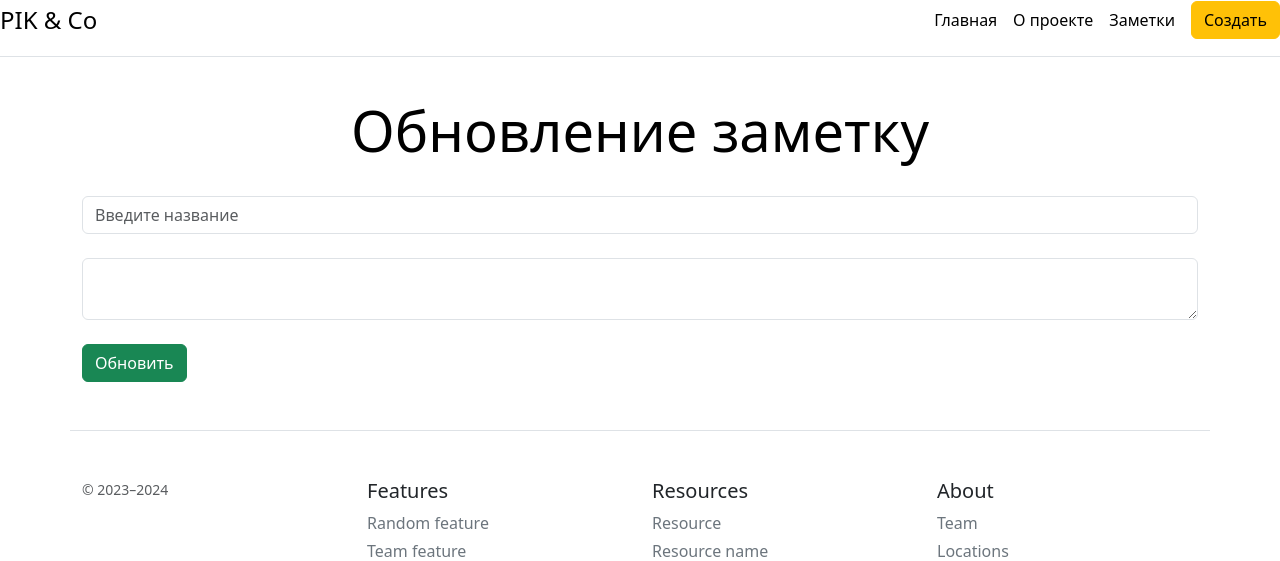
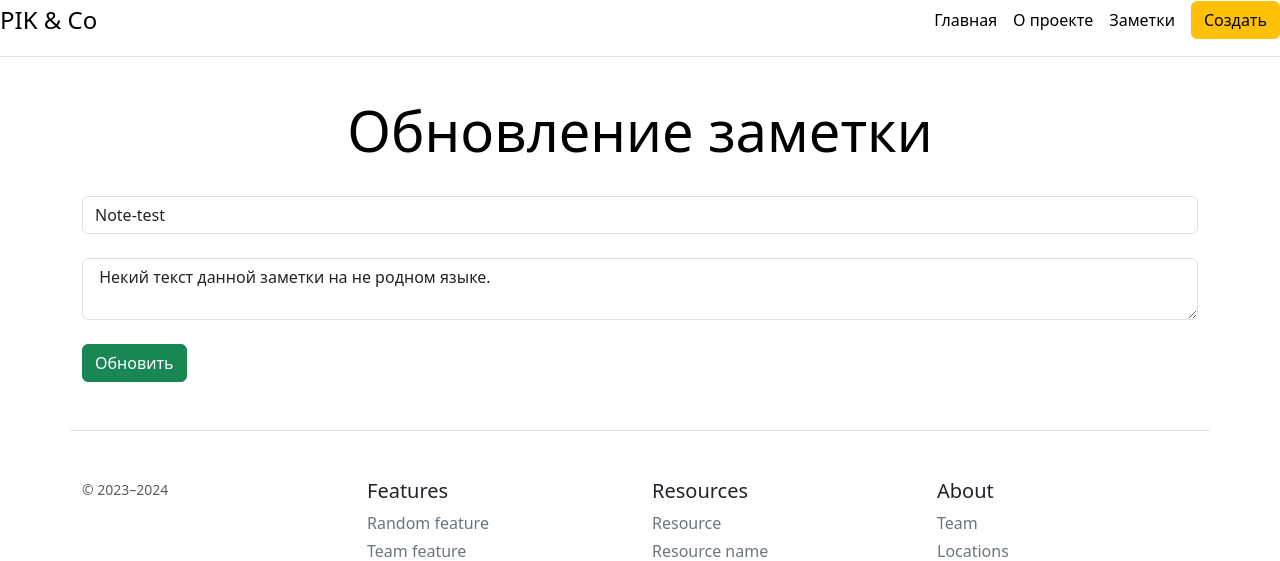
Before and after one commit to PI-Klimkovich/Flask_Poetry, a Flask app: page /notes/3c3c26a1-70e5-46db-83aa-74eb81bda4ce/update in a window 1280 px wide. Shown: the top 561 px of the page. Run offline with Flask 3, Linux system fonts and the light colour scheme.

Commit message:
Создание Web-приложения с применением Flask and Poetry: осуществлен перевод на uuid

```diff
--- a/app.py
+++ b/app.py
@@ -4,26 +4,27 @@ from flask_sqlalchemy import SQLAlchemy
 from datetime import datetime
 
 app = Flask(__name__)
-app.config['SQLALCHEMY_DATABASE_URI'] = 'sqlite:///blog.db'
-# tasks_lesson_18.db
+app.config['SQLALCHEMY_DATABASE_URI'] = 'sqlite:///tasks_lesson_18.db'
 db = SQLAlchemy(app)
 
 # https://www.youtube.com/playlist?list=PL0lO_mIqDDFXiIQYjLbncE9Lb6sx8elKA
 # ===== При запуске python в терминале =====
-# Как я понял, в новой версии БД сохраняется в папке instance. В командной строке пишем:
+# БД сохраняется в папке instance.
+# В командной строке пишем:
 # >>>from app import app, db
 # >>>app.app_context().push()
 # >>>db.create_all()
+# >>>exit()
 
 
 class Note(db.Model):
-    id = db.Column(db.String(36), primary_key=True,  default=lambda: str(uuid.uuid4()))
+    uuid = db.Column(db.String(36), primary_key=True,  default=lambda: str(uuid.uuid4()))
     title = db.Column(db.String(100), nullable=False)
     text = db.Column(db.Text, nullable=False)
     created_at = db.Column(db.DateTime, default=datetime.utcnow)
 
     def __repr__(self):
-        return '<Note %r>' % self.id
+        return '<Note %r>' % self.uuid
 
 
 @app.route('/')
@@ -43,15 +44,15 @@ def posts():
     return render_template('notes.html', notes=notes)
 
 
-@app.route('/notes/<id>')
-def post_detail(id):
-    note = Note.query.get(id)
+@app.route('/notes/<uuid>')
+def post_detail(uuid):
+    note = Note.query.get(uuid)
     return render_template('note_detail.html', note=note)
 
 
-@app.route('/notes/<id>/delete')
-def post_delete(id):
-    note = Note.query.get_or_404(id)
+@app.route('/notes/<uuid>/delete')
+def post_delete(uuid):
+    note = Note.query.get_or_404(uuid)
 
     try:
         db.session.delete(note)
@@ -61,9 +62,9 @@ def post_delete(id):
         return "При удалении записи произошла ошибка"
 
 
-@app.route('/notes/<id>/update', methods=['POST', 'GET'])
-def post_update(id):
-    note = Note.query.get(id)
+@app.route('/notes/<uuid>/update', methods=['POST', 'GET'])
+def post_update(uuid):
+    note = Note.query.get(uuid)
     if request.method == 'POST':
         note.title = request.form['title']
         note.text = request.form['text']
--- a/templates/note_detail.html
+++ b/templates/note_detail.html
@@ -13,8 +13,8 @@
     <div class="alert alert-info">
         <p>{{ note.text }}</p>
         <p><b>Дата: {{ note.created_at.date() }}</b></p>
-        <a href="/notes/{{ note.id }}/delete" class="btn btn-danger">Удалить</a>
-        <a href="/notes/{{ note.id }}/update" class="btn btn-success">Редактировать</a>
+        <a href="/notes/{{ note.uuid }}/delete" class="btn btn-danger">Удалить</a>
+        <a href="/notes/{{ note.uuid }}/update" class="btn btn-success">Редактировать</a>
     </div>
 
 </div>
--- a/templates/note_update.html
+++ b/templates/note_update.html
@@ -1,13 +1,13 @@
 {% extends "base.html" %}
 
 {% block title %}
-	Note Update
+	Update "{{ note.title }}"
 {% endblock %}
 
 {% block content %}
 <div class='container'>
 	<div class="pricing-header p-3 pb-md-4 mx-auto text-center">
-      <h1 class="display-4 fw-normal text-body-emphasis">Обновление заметку</h1>
+      <h1 class="display-4 fw-normal text-body-emphasis">Обновление заметки</h1>
     </div>
     <form method="post">
         <input type="text" name="title" id="title" class="form-control" value="{{ note.title }}" placeholder="Введите название"><br>
--- a/templates/notes.html
+++ b/templates/notes.html
@@ -15,7 +15,7 @@
         <div class="alert alert-info">
             <h2>{{ el.title }}</h2>
             <p><b>Дата: {{ el.created_at.date() }}</b></p>
-            <a href="/notes/{{ el.id }}" class="btn btn-warning">Ознакомиться</a>
+            <a href="/notes/{{ el.uuid }}" class="btn btn-warning">Ознакомиться</a>
         </div>
         {% endfor %}
     {% else %}
```
Also changed, not shown: instance/blog.db (deleted), instance/tasks_lesson_18.db (added).
